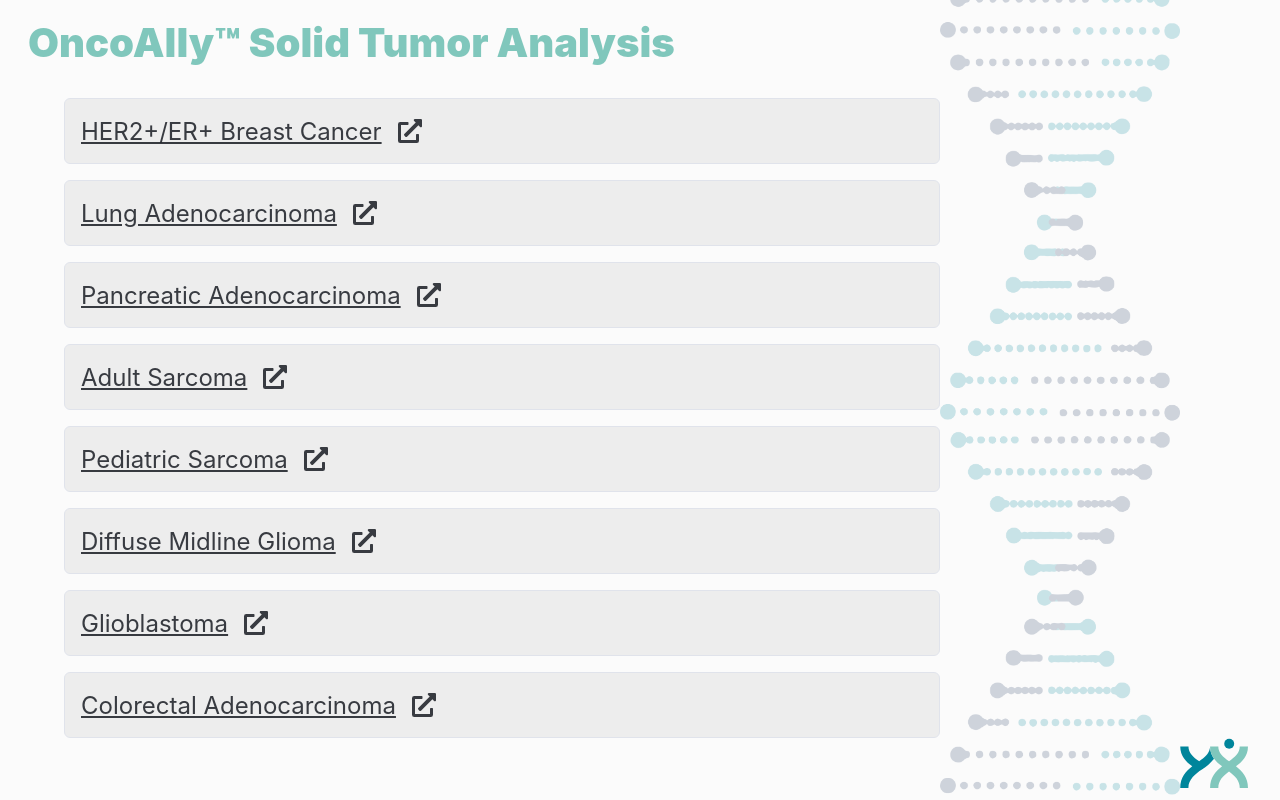
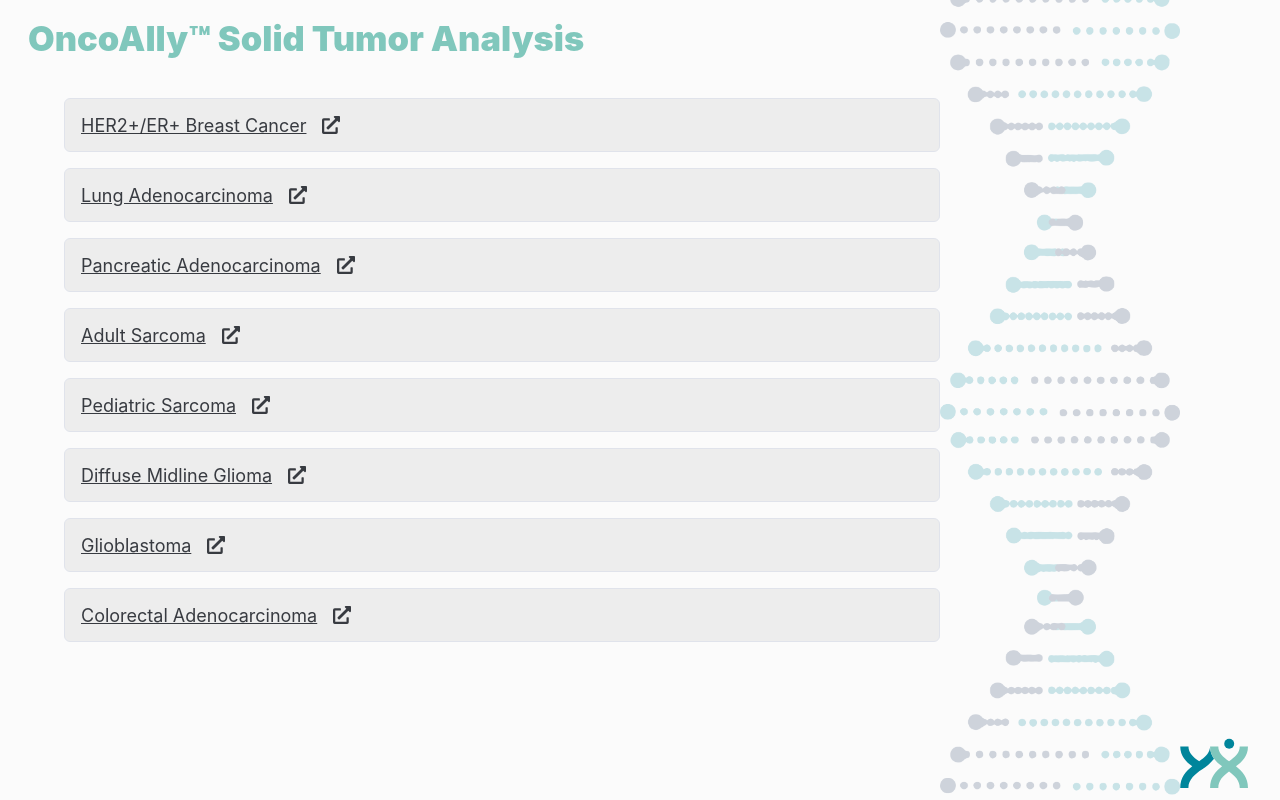
Before and after one commit to bfoley-variantyx/oncoally-demos, a plain HTML site: page index.html in a window 1280 px wide. Drawn offline with Linux system fonts and the light colour scheme.

Commit message:
change font size

```diff
--- a/index.html
+++ b/index.html
@@ -46,7 +46,7 @@
       padding: 18px 28px;
       color: #80C7BC;
       font-weight: 900;
-      font-size: 2.5em;
+      font-size: 2.15em;
       background-color: inherit;
     }
     .link-list {
@@ -59,8 +59,8 @@
     .link-list>a{
       color: #24272EE6;
       display: flex;
-      height: 64px;
-      font-size: x-large;
+      height: 52px;
+      font-size: large;
       border: 1px solid #e0e3eb;
       border-radius: 6px;
       align-items: center;
```
